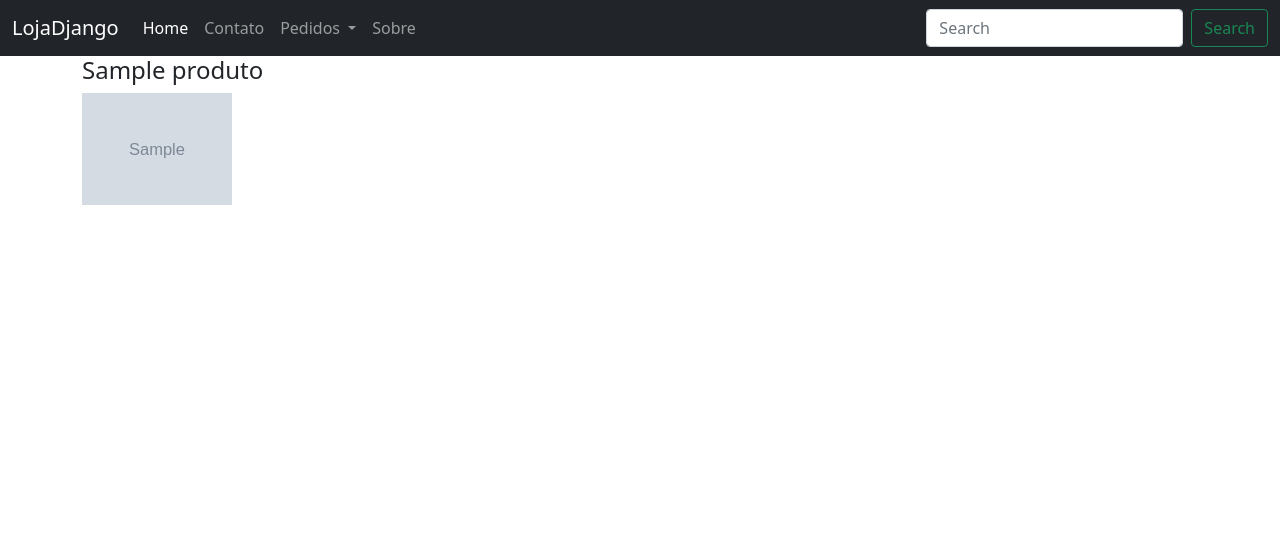
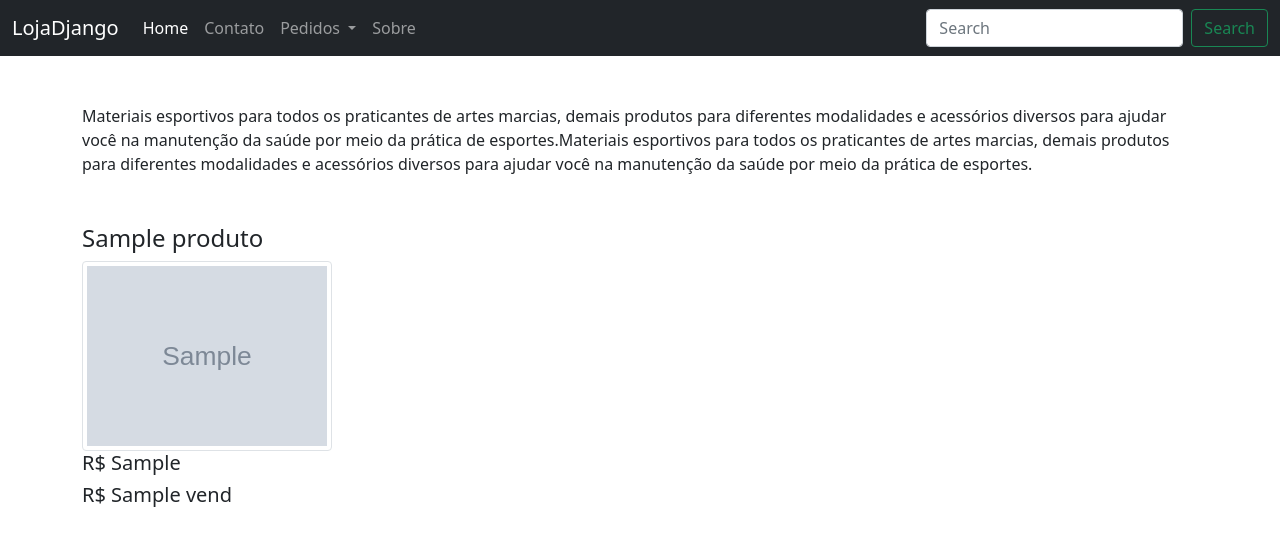
Before and after one commit to robertomacedo/LojaDjango3, a Django app: template ldjango/templates/home.html in a window 1280 px wide. Shown: the top 546 px of the page. Run offline with Django 3.2, Linux system fonts and the light colour scheme; the template is opened without the code that fills it: most values are stand-ins (such as "Sample title", 1, 10 or a date in 2020); grey boxes marked "Sample" are stand-in pictures.

Commit message:
modificados os templates home e sobre

```diff
--- a/ldjango/templates/home.html
+++ b/ldjango/templates/home.html
@@ -1,18 +1,27 @@
 {% extends 'base.html' %}
-<h3>Está é página de Home</h3>
 
 {% block content %}
 <div class="container">
-
-<div class="row">
-    {% for p in produto_list %}
-    <div class="col-md-4">
-        <h4>{{p.titulo}}</h4>
-        <img src="{{p.image.url}}" alt="" width="150">
+    <div class="mt-5">
+        <p class="text align-justify">Materiais esportivos para todos os praticantes de artes marcias, demais produtos para
+            diferentes modalidades e acessórios diversos para ajudar você na manutenção da saúde
+            por meio da prática de esportes.Materiais esportivos para todos os praticantes de artes marcias, demais produtos para
+            diferentes modalidades e acessórios diversos para ajudar você na manutenção da saúde
+            por meio da prática de esportes.
+        </p>
     </div>
-
-    {% endfor %}
 </div>
+<div class="container mt-5">
+    <div class="row">
+        {% for p in produto_list %}
+            <div class="col-md-4">
+                <h4>{{p.titulo}}</h4>
+                <img src="{{p.image.url}}" class="img-thumbnail" alt="img" width="250">
+                <h5>R$ {{p.preco_mercado}}</h5>
+                <h5>R$ {{p.vend}}</h5>
+            </div>
+        {% endfor %}
+    </div>
 </div>
 
 {% endblock %}
```
Also changed, not shown: ldjango/templates/sobre.html (+11 -2 lines).
